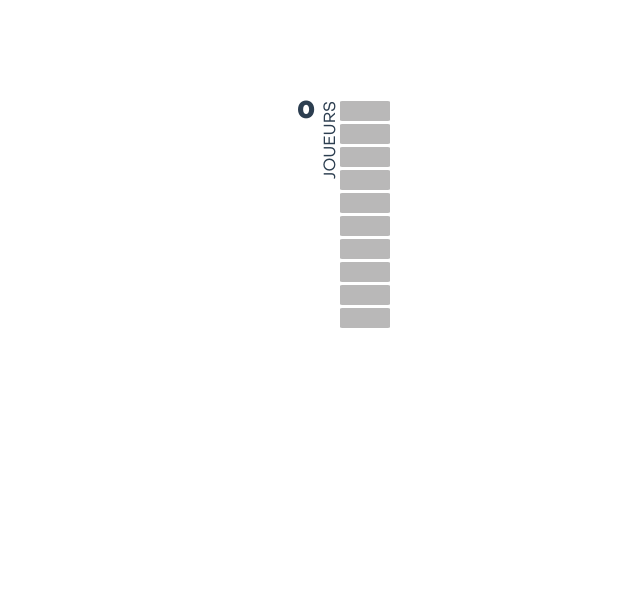
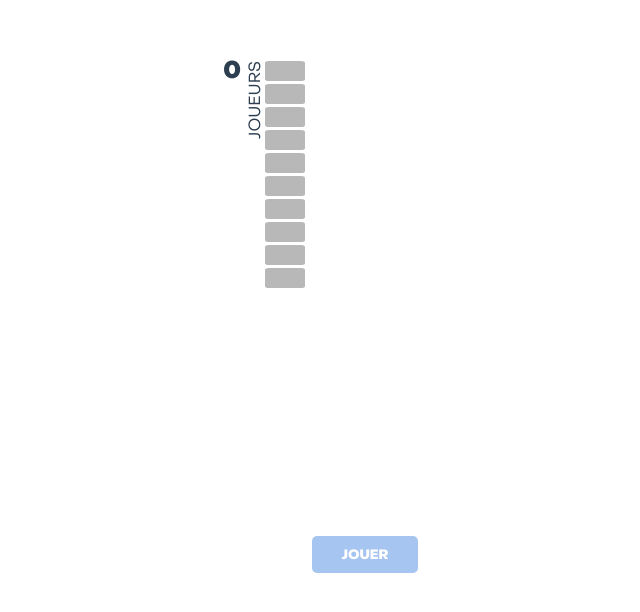
Before and after one commit to MattGuil/CAPI, a Vue app in the folder Sources/front_capi/: page / in a window 1280 px wide. Shown: the part 184-796 px from the top of the page, without its empty margins (275-915 px from the left). Built offline with nearby package versions, Linux system fonts and the light colour scheme.

Commit message:
ajout de la gestion des pseudos dans le composant SelecteurNbJoueurs

```diff
--- a/Sources/front_capi/src/App.vue
+++ b/Sources/front_capi/src/App.vue
@@ -1,5 +1,6 @@
 <template>
-  <Jauge/>
+  <Jauge ref="SelecteurNbJoueurs"/>
+  <button id="playButton" @click="printPlayers">JOUER</button>
 </template>
 
 <script>
@@ -11,6 +12,11 @@ export default {
   components: {
     // Cartes,
     Jauge
+  },
+  methods: {
+    printPlayers() {
+      console.log(JSON.parse(this.$refs.SelecteurNbJoueurs.generateJSON()));
+    },
   }
 }
 </script>
@@ -45,5 +51,20 @@ export default {
     src: url('@/assets/fonts/PPObjectSans-Slanted.otf');
 }
 
+#playButton {
+  font-family: ObjectSans-Heavy;
+  padding: 10px 30px;
+  background-color: #518CE5;
+  opacity: .5;
+  color: white;
+  border: 0;
+  border-radius: 5px;
+}
+
+#playButton:hover {
+  opacity: 1;
+  box-shadow: 4px 4px 4px 0px rgba(0, 0, 0, 0.25);
+  transition: all .2s ease;
+}
 
 </style>
--- a/Sources/front_capi/src/components/SelecteurNbJoueurs.vue
+++ b/Sources/front_capi/src/components/SelecteurNbJoueurs.vue
@@ -22,6 +22,14 @@
                         ]"
                         @click="toggleColor(rectIndex)"
                     ></div>
+                    <input
+                        type="text"
+                        v-if="isSelected(rectIndex)"
+                        class="text-field"
+                        placeholder="entrer un pseudo"
+                        :value="pseudos[10 - rectIndex]"
+                        @input="updatePseudos($event, 10 - rectIndex)"
+                    >
                 </div>
             </div>
         </div>
@@ -37,6 +45,7 @@ export default {
             selectedRectIndex: 10,
             nbHoveredRect: 0,
             nbSelectedRect: 0,
+            pseudos: {},
         };
     },
     methods: {
@@ -54,6 +63,17 @@ export default {
         },
         isSelected(rectIndex) {
             return this.selectedRectIndex !== null && rectIndex >= this.selectedRectIndex;
+        },
+        updatePseudos(event, index) {
+            this.pseudos[index] = event.target.value;
+            this.pseudos[index] = event.target.value.toUpperCase();
+        },
+        generateJSON() {
+            const jsonData = {
+                nbJoueurs: this.nbSelectedRect,
+                pseudos: this.pseudos
+            };
+            return JSON.stringify(jsonData);
         }
     },
     updated() {
@@ -67,7 +87,7 @@ export default {
 
 #container {
     display: flex;
-    height: 100vh;
+    height: 90vh;
     justify-content: center;
     align-items: center;
 }
@@ -91,7 +111,7 @@ export default {
 
 #nbJoueurs-values {
     font-family: ObjectSans-Heavy;
-    transform: translate(-150%, 0);
+    transform: translate(-112%, 0);
     position: relative;
     display: flex;
     justify-content: flex-end;
@@ -115,18 +135,22 @@ export default {
 }
 
 .jauge {
-    width: 50px;
+    width: 200px;
 }
 
 .rectangle-container {
-    padding-bottom: 3px;
+    padding: 0 0 3px 0;
+    display: flex;
+    flex-wrap: wrap;
+    justify-content: space-between;
 }
 
 .rectangle {
     height: 20px;
+    width: 20%;
     background-color: #333030;
     opacity: 34%;
-    border-radius: 5%;
+    border-radius: 10%;
 }
 
 .hover-blue {
@@ -138,4 +162,10 @@ export default {
     opacity: 1;
 }
 
+.text-field {
+    width: 70%;
+    border: 0;
+    font-family: ObjectSans-HeavySlanted;
+}
+
 </style>
```
